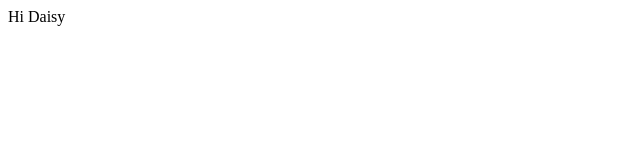
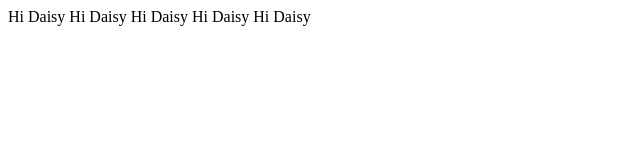
Before and after one commit to awilddaisy/WDD130, a plain HTML site: page index.html in a window 1280 px wide. Shown: the whole page, without its empty margins (0-640 px from the left). Drawn offline with Linux system fonts and the light colour scheme.

Commit message:
second commit

```diff
--- a/index.html
+++ b/index.html
@@ -8,5 +8,9 @@
 </head>
 <body>
     Hi Daisy
+    Hi Daisy
+    Hi Daisy
+    Hi Daisy
+    Hi Daisy
 </body>
 </html>
```
